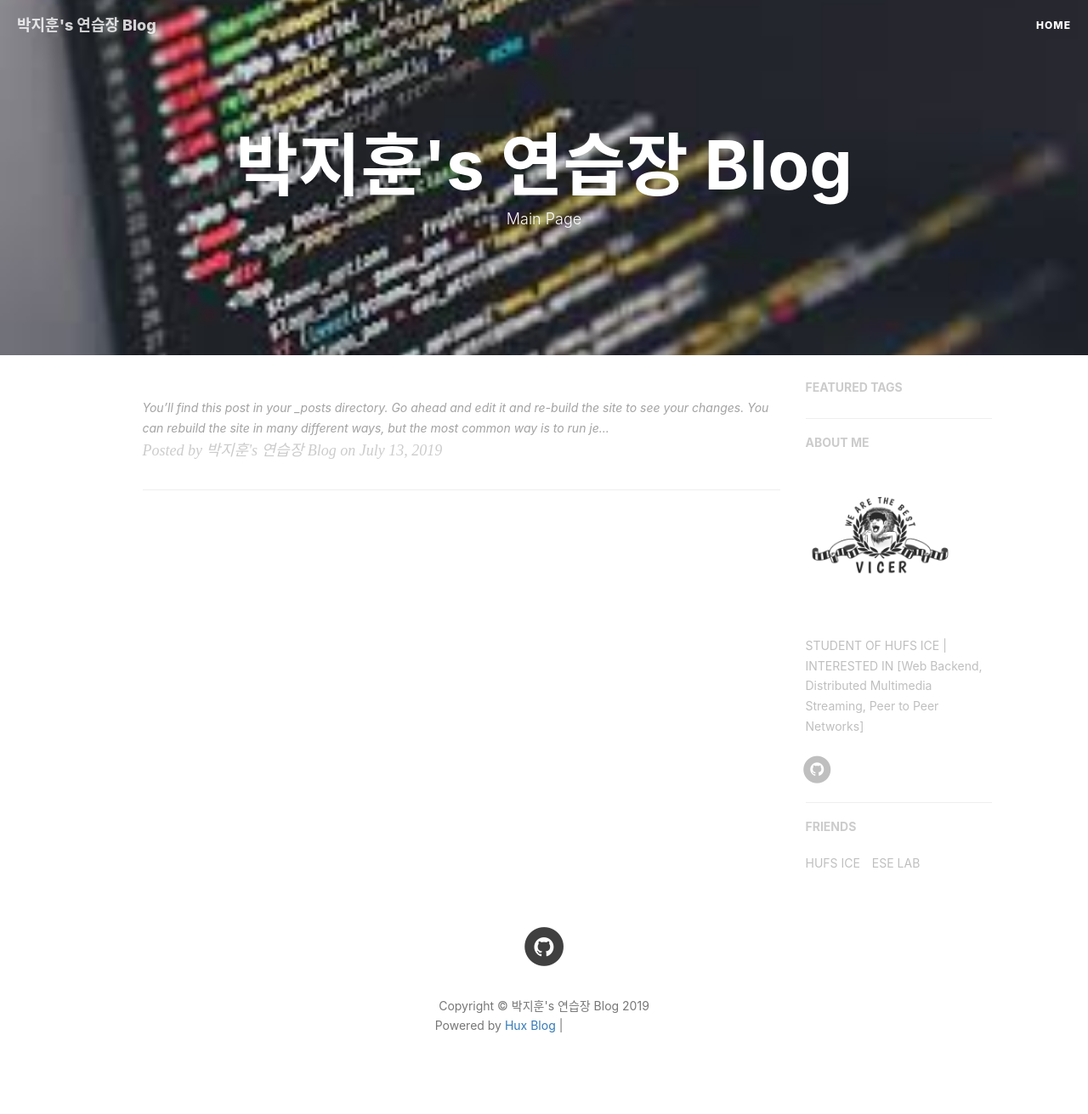
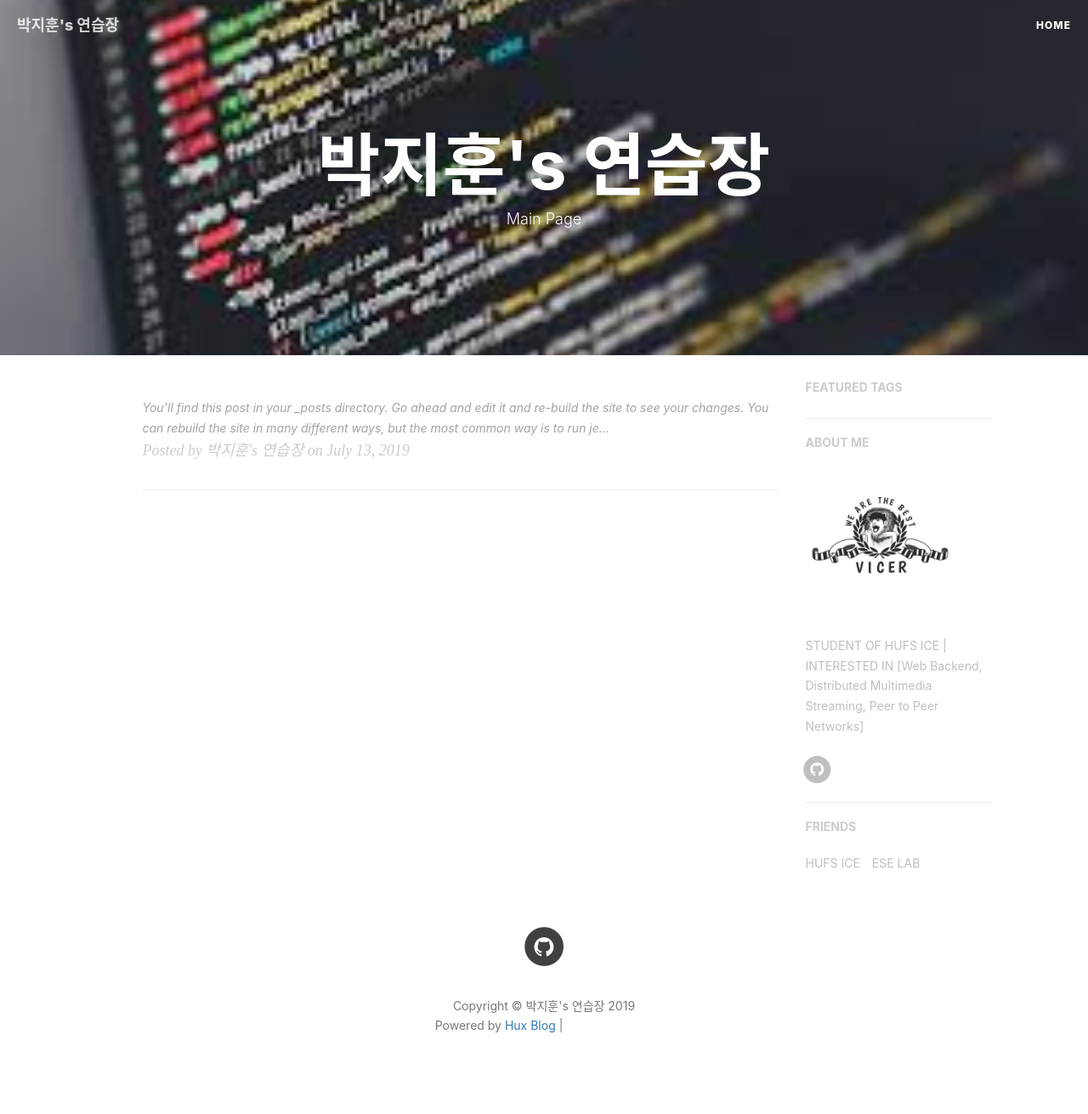
Before and after one commit to ggoowlgns/ggoowlgns.github.io, a Jekyll site: the page built from index.html, in a window 1280 px wide. Shown: the whole page at 85% size. Built offline with Jekyll 4.4.1, drawn with Linux system fonts in a browser that asks for light colours; nearby versions of some CDN libraries; the list of posts is cut into pages by our own code; comment, search, counter and statistics services are not loaded; grey boxes are pictures that could not be loaded.

Commit message:
Update _config.yml

```diff
--- a/_config.yml
+++ b/_config.yml
@@ -1,8 +1,8 @@
 remote_theme : Huxpro/huxpro.github.io
 
 # Site settings
-title: 박지훈's 연습장 Blog
-SEOTitle: Park Ji Hoon Blog
+title: 박지훈's 연습장
+SEOTitle: Park Ji Hoon's notebook
 header-img: img/IT_engineer.jpg
 email: ggoowlgns@gmail.com
 description: ""
```
